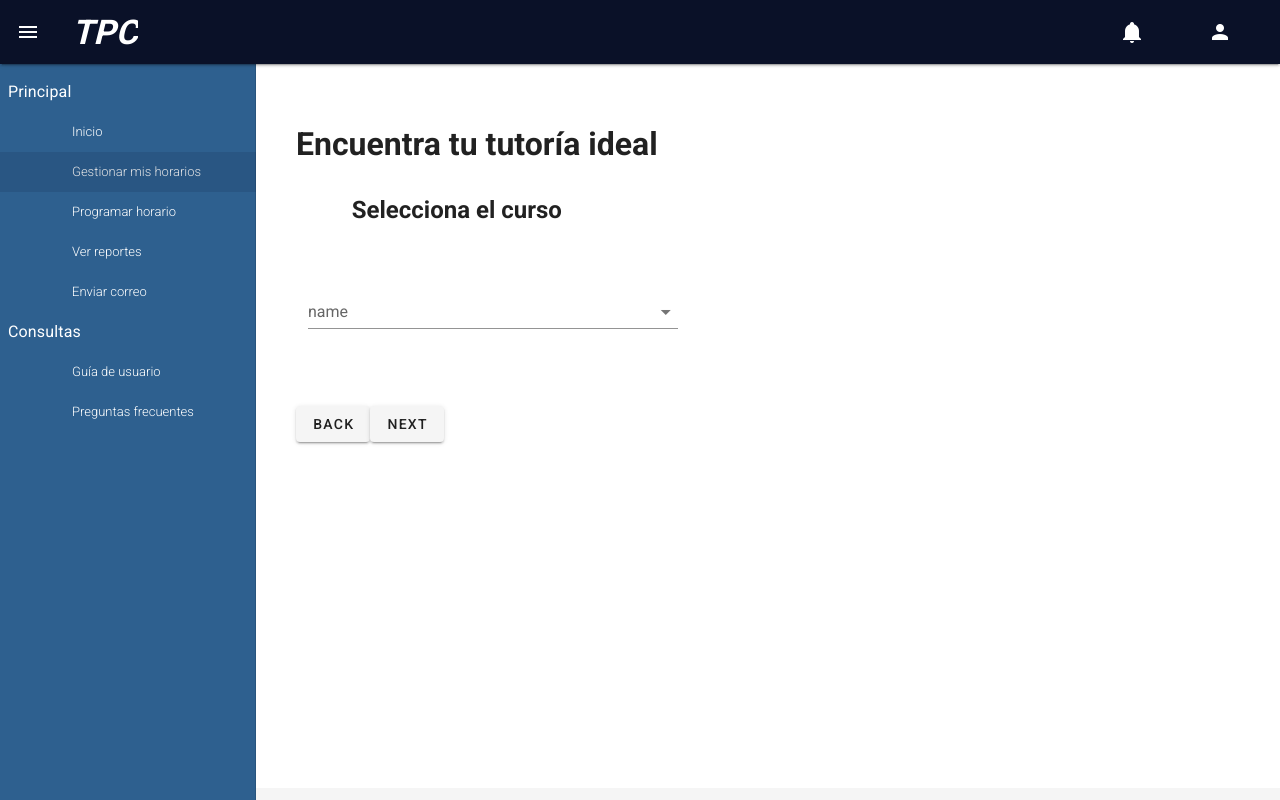
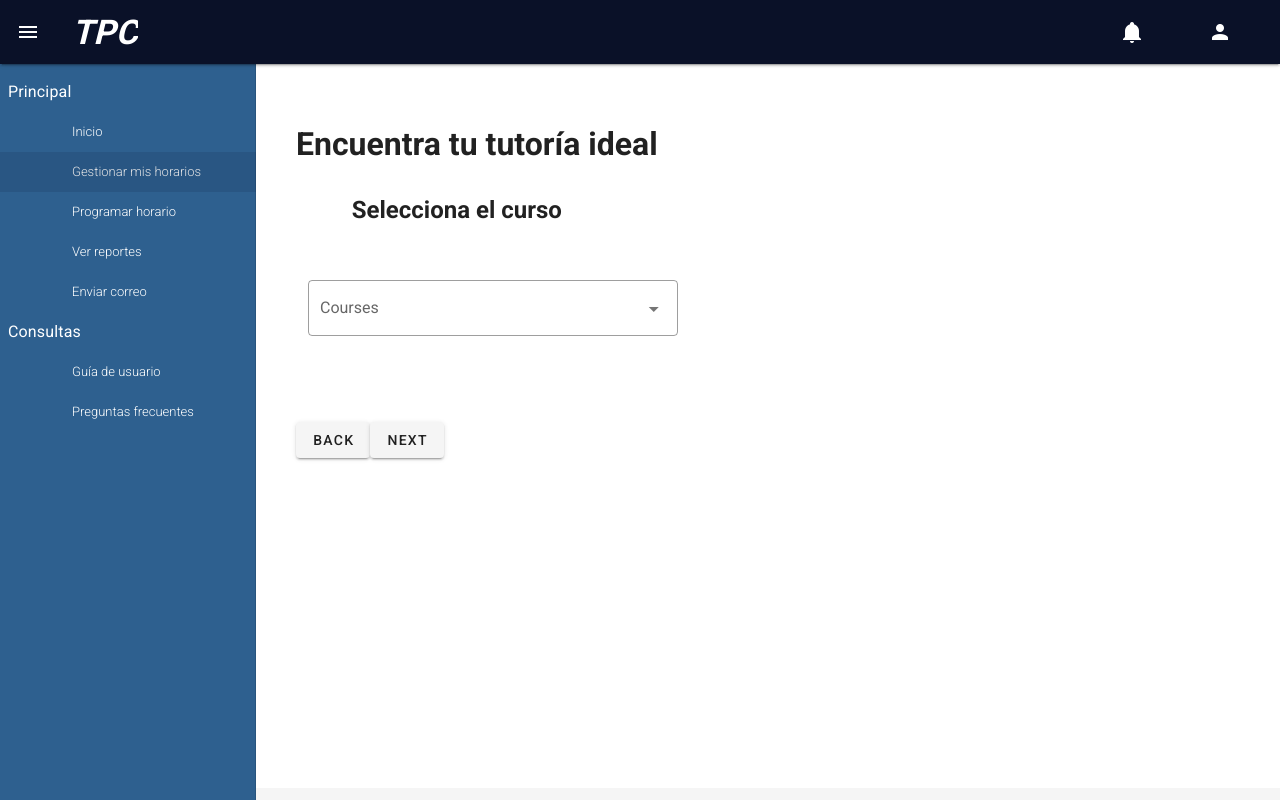
Before and after one commit to BrigitteMendez1302/tpc-web-vue, a Vue app: page /student/1/reservationtutorials in a window 1280 px wide. Built offline with nearby package versions, Linux system fonts and the light colour scheme; no server answers.

Commit message:
Feat: reservetutorial with api functional

```diff
--- a/src/components/students/reservar-tutoria.vue
+++ b/src/components/students/reservar-tutoria.vue
@@ -9,9 +9,9 @@
     <v-container  class="d-flex pa-4 ma-9">
       <v-select
 
-          v-model="selectCourses"
+          v-model="selectCourse"
           :items="courses"
-          label="name">
+          label ="Courses" outlined>
       </v-select>
 
     </v-container>
@@ -23,7 +23,7 @@
     <h2 align="center">Selecciona el tutor</h2>
     <v-container class="d-flex pa-5 ma-9">
 
-      <v-select :items="tutors" label="Tutores" outlined></v-select>
+      <v-select  v-model="selectTutor" :items="tutors" label="Tutores" outlined></v-select>
 
     </v-container>
   </v-container>
@@ -75,8 +75,8 @@
 
 
 
-import UserCourseApiService from '../../services/user-courses-api.service'
-
+import CourseApiService from '../../services/courses-api.service'
+import TutorApiService from '../../services/tutor-api.service'
 export default {
   name: "reservar-tutoria",
 
@@ -86,27 +86,28 @@ export default {
       validacion: false,
       TotalSteps: 4,
       courses: [],
+      tutors: [],
       displaysCourses:[],
-      selectCourses:null
-
+      selectCourse:null,
+      selectTutor:null
 
 }),
 
     async beforeCreate(){
 
       try {
-       let response= await UserCourseApiService.getAllCoursesbyStudentId(this.$route.params.id)
-       for(var i=0;i<response.data.length;i++){
-        this.courses.push(response.data[i].name);
-
+       let responseC= await CourseApiService.getAll()
+       for(let i=0;i<responseC.data.length;i++){
+        this.courses.push(responseC.data[i].name);
        }
+        let responseT= await TutorApiService.getAll()
+        for(let f=0;f<responseT.data.length;f++){
+          this.tutors.push(responseT.data[f].firstName +' '+ responseT.data[f].lastName);
+        }
       }
        catch(e) {
            console.log(e);
           }
-
-
-
     },
 
 
```
